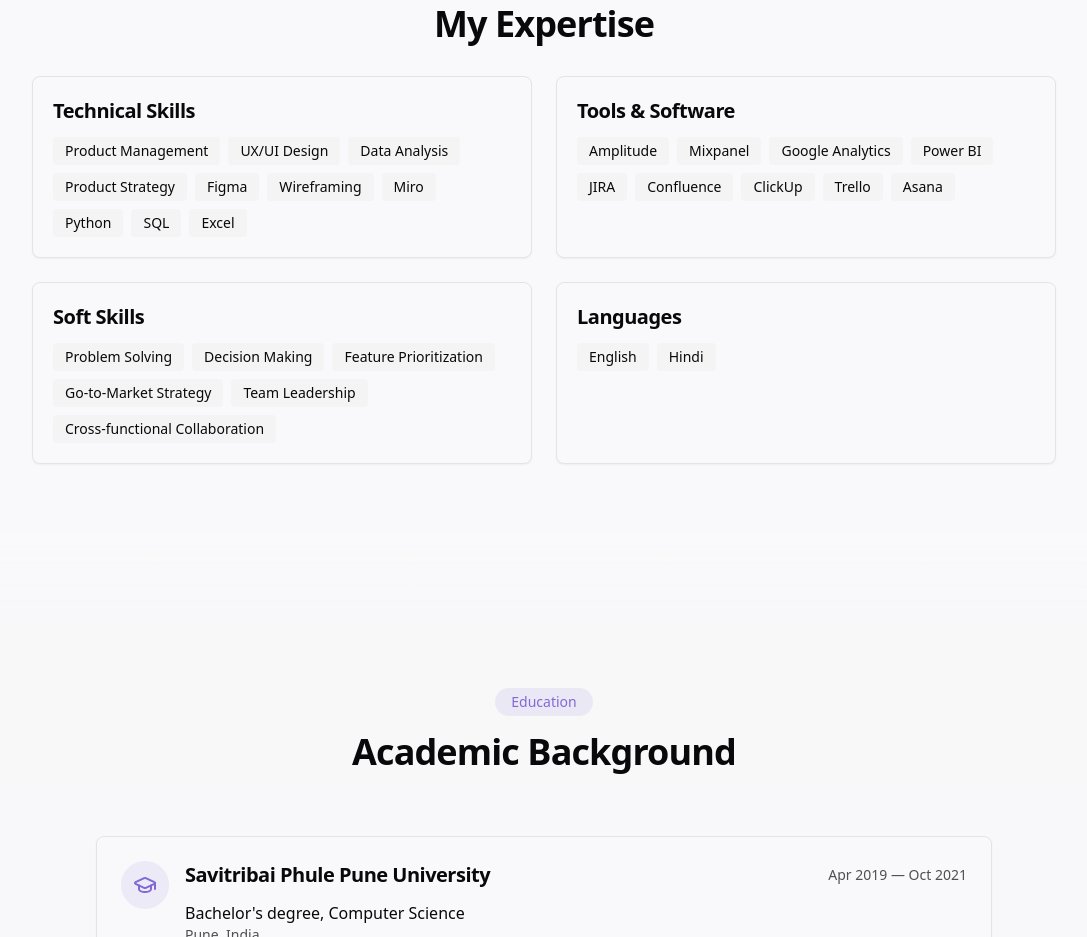
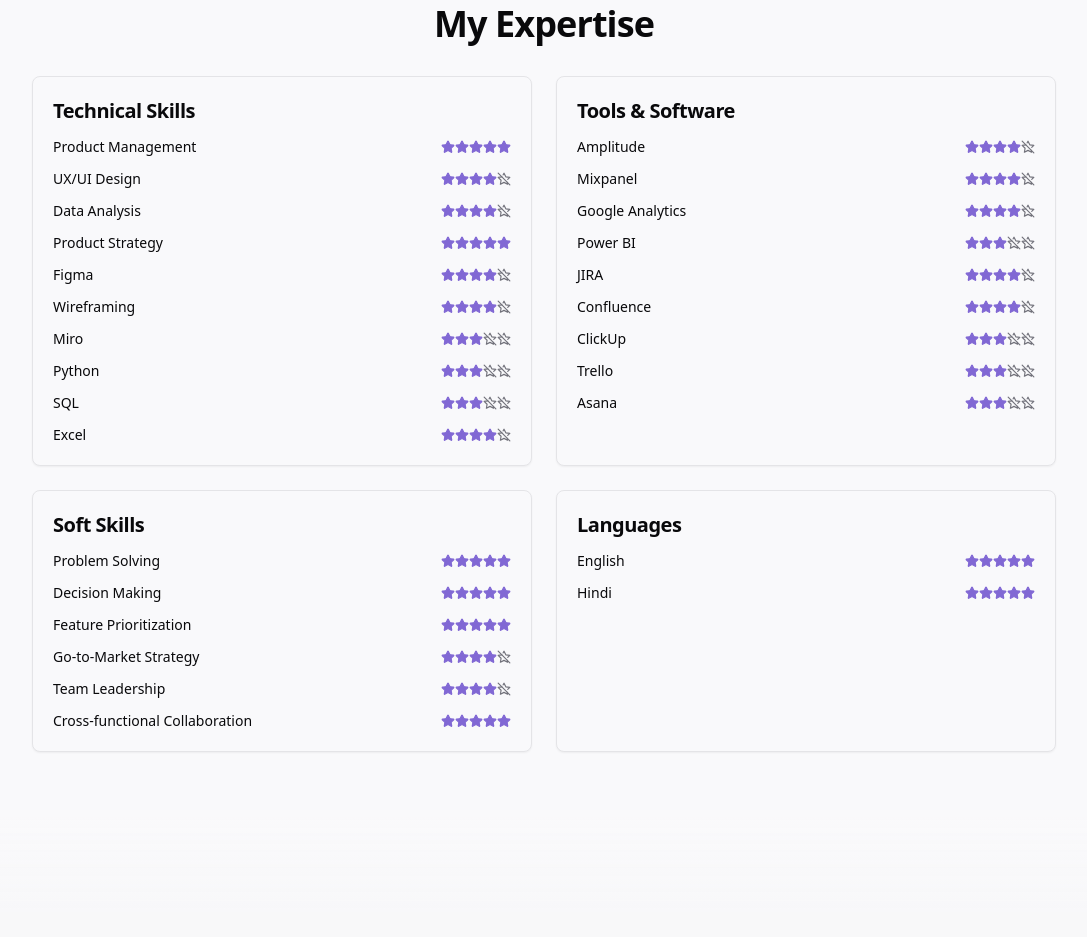
Before and after one commit to CapAmin22/linkedin-portfolio-genie, a React (Vite) app: page / in a window 1280 px wide. Shown: the part 4420-5357 px from the top of the page, without its empty margins (96-1183 px from the left). Built offline with nearby package versions, Linux system fonts and the light colour scheme.

Commit message:
Refactor: Improve Skills component
Refactor the Skills component to be more compact and remove unused code. Improve the display of skills.

```diff
--- a/src/components/Skills.tsx
+++ b/src/components/Skills.tsx
@@ -4,6 +4,8 @@ import Section from './ui/Section';
 import { AnimateIn } from './ui/Animation';
 import { Skill } from '@/lib/types';
 import { cn } from '@/lib/utils';
+import { Progress } from './ui/progress';
+import { Star, StarHalf, StarOff } from 'lucide-react';
 
 interface SkillsProps {
   skills: Skill[];
@@ -25,6 +27,25 @@ const categoryLabels: Record<string, string> = {
   'soft': 'Soft Skills',
   'language': 'Languages',
   'tool': 'Tools & Software'
+};
+
+// Component to render stars based on skill level
+const SkillLevel: React.FC<{ level: number }> = ({ level }) => {
+  const fullStars = Math.floor(level);
+  const hasHalfStar = level % 1 >= 0.5;
+  const emptyStars = 5 - fullStars - (hasHalfStar ? 1 : 0);
+
+  return (
+    <div className="flex">
+      {[...Array(fullStars)].map((_, i) => (
+        <Star key={`full-${i}`} className="w-3.5 h-3.5 text-primary" fill="currentColor" />
+      ))}
+      {hasHalfStar && <StarHalf className="w-3.5 h-3.5 text-primary" fill="currentColor" />}
+      {[...Array(emptyStars)].map((_, i) => (
+        <StarOff key={`empty-${i}`} className="w-3.5 h-3.5 text-muted-foreground" />
+      ))}
+    </div>
+  );
 };
 
 const Skills: React.FC<SkillsProps> = ({ skills }) => {
@@ -53,14 +74,12 @@ const Skills: React.FC<SkillsProps> = ({ skills }) => {
             >
               <h3 className="text-xl font-semibold mb-3">{categoryLabels[category] || category}</h3>
 
-              <div className="flex flex-wrap gap-2">
+              <div className="space-y-3">
                 {groupedSkills[category].map((skill) => (
-                  <span
-                    key={skill.name}
-                    className="px-3 py-1 bg-secondary rounded text-sm font-medium"
-                  >
-                    {skill.name}
-                  </span>
+                  <div key={skill.name} className="flex items-center justify-between">
+                    <span className="text-sm font-medium">{skill.name}</span>
+                    <SkillLevel level={skill.level} />
+                  </div>
                 ))}
               </div>
             </AnimateIn>
```
